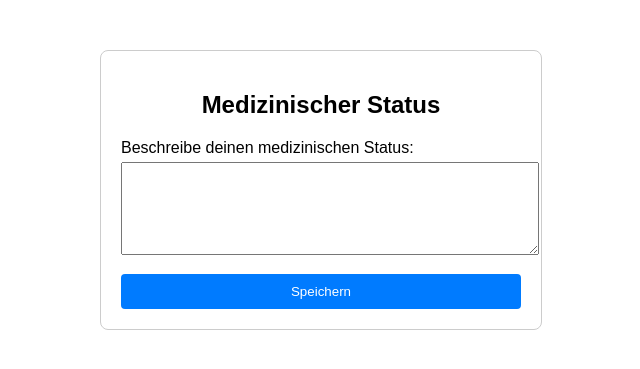
After one commit to Juliatopf/2526-MGIN-FirstDjangoApp, a Django app: template patientapp/templates/medical_status.html in a window 1280 px wide. The commit adds this page. Shown: the top 369 px of the page, without its empty margins (319-959 px from the left). Run offline with Django 5.2, Linux system fonts and the light colour scheme; the template is opened without the code that fills it, so the values that code supplies are empty.

Commit message:
important changes

```diff
--- /dev/null
+++ b/patientapp/templates/medical_status.html
@@ -0,0 +1,29 @@
+<!DOCTYPE html>
+<html lang="de">
+<head>
+    <meta charset="UTF-8">
+    <title>Medizinischer Status</title>
+    <style>
+        body { font-family: Arial, sans-serif; }
+        .status-form { max-width: 400px; margin: 50px auto; padding: 20px; border: 1px solid #ccc; border-radius: 8px; }
+        .status-form h2 { text-align: center; }
+        .status-form label { display: block; margin-top: 10px; }
+        .status-form textarea { width: 100%; padding: 8px; margin-top: 5px; }
+        .status-form button { margin-top: 15px; width: 100%; padding: 10px; background: #007bff; color: white; border: none; border-radius: 4px; }
+    </style>
+</head>
+<body>
+    <div class="status-form">
+        <h2>Medizinischer Status</h2>
+        {% if message %}
+            <div style="color: green; text-align: center;">{{ message }}</div>
+        {% endif %}
+        <form method="post">
+            {% csrf_token %}
+            <label for="status">Beschreibe deinen medizinischen Status:</label>
+            <textarea id="status" name="status" rows="5" required></textarea>
+            <button type="submit">Speichern</button>
+        </form>
+    </div>
+</body>
+</html>
--- a/patientmanager/urls.py
+++ b/patientmanager/urls.py
@@ -27,5 +27,6 @@ urlpatterns = [
     path('patients/edit/<int:id>', pmapp_views.edit_patient),
     path('login/', pmapp_views.perform_login),
     path('logout/', pmapp_views.perform_logout),
-    path('register/', pmapp_views.register)
+    path('register/', pmapp_views.register),
+    path('medical-status/', pmapp_views.medical_status)
 ]
```
Also changed, not shown: patientapp/templates/login.html (+7 -0 lines), patientapp/views.py (+20 -8 lines).
